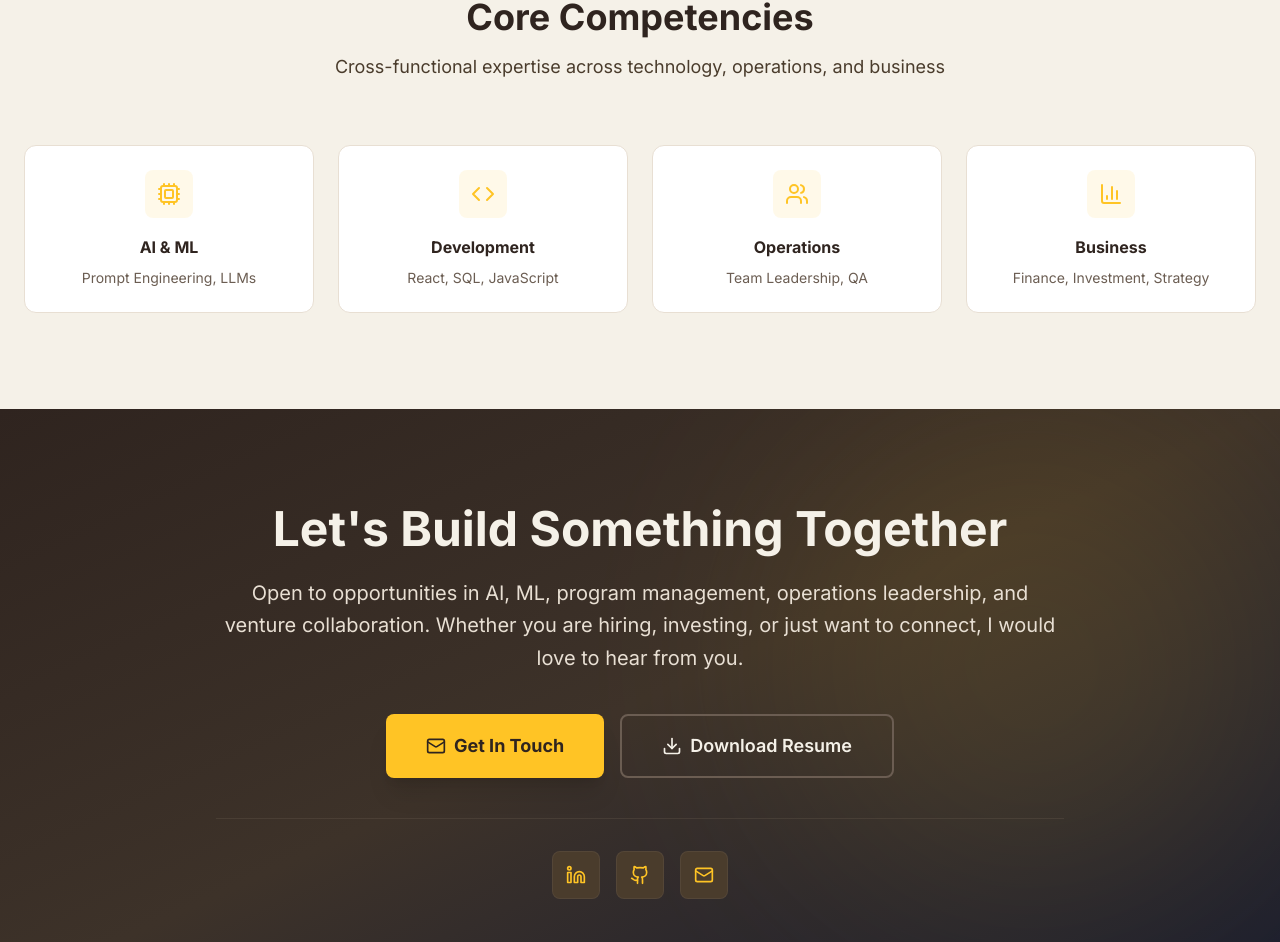
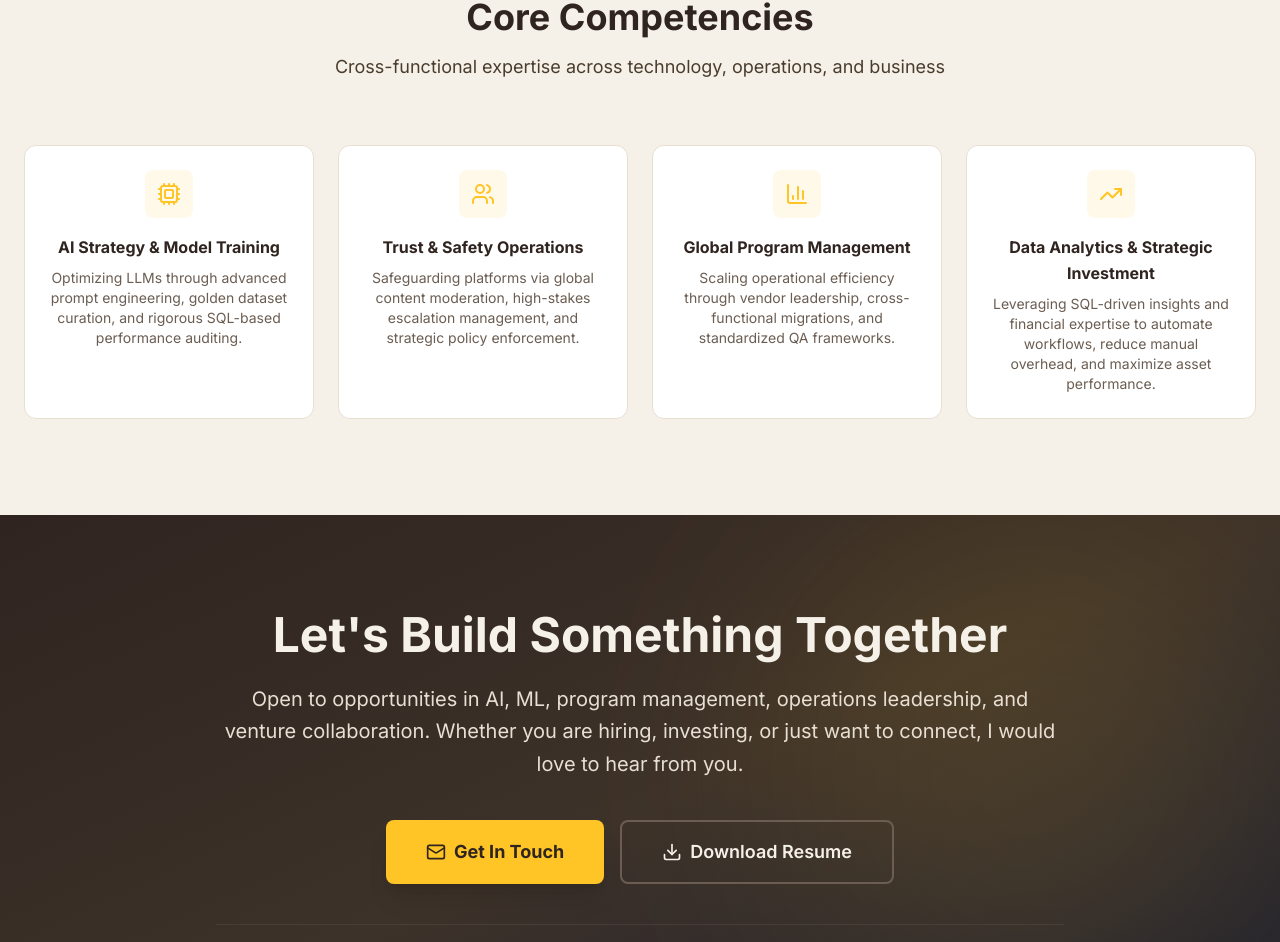
Before and after one commit to dsikler/DanSikler-com, a Next.js app: page / in a window 1280 px wide. Shown: the part 1688-2630 px from the top of the page. Built offline with nearby package versions, Linux system fonts and the light colour scheme.

Commit message:
Update core competencies with new descriptions: AI Strategy, Trust & Safety, Global Program Management, Data Analytics

```diff
--- a/app/page.tsx
+++ b/app/page.tsx
@@ -303,32 +303,32 @@ export default function Home() {
               <div className="w-12 h-12 bg-[#FFC425]/10 rounded-lg flex items-center justify-center mx-auto mb-4">
                 <Cpu className="w-6 h-6 text-[#FFC425]" />
               </div>
-              <h3 className="font-bold text-[#2F241F] mb-2">AI & ML</h3>
-              <p className="text-sm text-[#6B5D52]">Prompt Engineering, LLMs</p>
-            </div>
-
-            <div className="bg-white border border-[#E8DFD3] rounded-xl p-6 text-center hover:border-[#FFC425] hover:shadow-lg transition-all duration-300">
-              <div className="w-12 h-12 bg-[#FFC425]/10 rounded-lg flex items-center justify-center mx-auto mb-4">
-                <Code className="w-6 h-6 text-[#FFC425]" />
-              </div>
-              <h3 className="font-bold text-[#2F241F] mb-2">Development</h3>
-              <p className="text-sm text-[#6B5D52]">React, SQL, JavaScript</p>
+              <h3 className="font-bold text-[#2F241F] mb-2">AI Strategy & Model Training</h3>
+              <p className="text-sm text-[#6B5D52]">Optimizing LLMs through advanced prompt engineering, golden dataset curation, and rigorous SQL-based performance auditing.</p>
             </div>
 
             <div className="bg-white border border-[#E8DFD3] rounded-xl p-6 text-center hover:border-[#FFC425] hover:shadow-lg transition-all duration-300">
               <div className="w-12 h-12 bg-[#FFC425]/10 rounded-lg flex items-center justify-center mx-auto mb-4">
                 <Users className="w-6 h-6 text-[#FFC425]" />
               </div>
-              <h3 className="font-bold text-[#2F241F] mb-2">Operations</h3>
-              <p className="text-sm text-[#6B5D52]">Team Leadership, QA</p>
+              <h3 className="font-bold text-[#2F241F] mb-2">Trust & Safety Operations</h3>
+              <p className="text-sm text-[#6B5D52]">Safeguarding platforms via global content moderation, high-stakes escalation management, and strategic policy enforcement.</p>
             </div>
 
             <div className="bg-white border border-[#E8DFD3] rounded-xl p-6 text-center hover:border-[#FFC425] hover:shadow-lg transition-all duration-300">
               <div className="w-12 h-12 bg-[#FFC425]/10 rounded-lg flex items-center justify-center mx-auto mb-4">
                 <BarChart3 className="w-6 h-6 text-[#FFC425]" />
               </div>
-              <h3 className="font-bold text-[#2F241F] mb-2">Business</h3>
-              <p className="text-sm text-[#6B5D52]">Finance, Investment, Strategy</p>
+              <h3 className="font-bold text-[#2F241F] mb-2">Global Program Management</h3>
+              <p className="text-sm text-[#6B5D52]">Scaling operational efficiency through vendor leadership, cross-functional migrations, and standardized QA frameworks.</p>
+            </div>
+
+            <div className="bg-white border border-[#E8DFD3] rounded-xl p-6 text-center hover:border-[#FFC425] hover:shadow-lg transition-all duration-300">
+              <div className="w-12 h-12 bg-[#FFC425]/10 rounded-lg flex items-center justify-center mx-auto mb-4">
+                <TrendingUp className="w-6 h-6 text-[#FFC425]" />
+              </div>
+              <h3 className="font-bold text-[#2F241F] mb-2">Data Analytics & Strategic Investment</h3>
+              <p className="text-sm text-[#6B5D52]">Leveraging SQL-driven insights and financial expertise to automate workflows, reduce manual overhead, and maximize asset performance.</p>
             </div>
           </div>
         </div>
```
